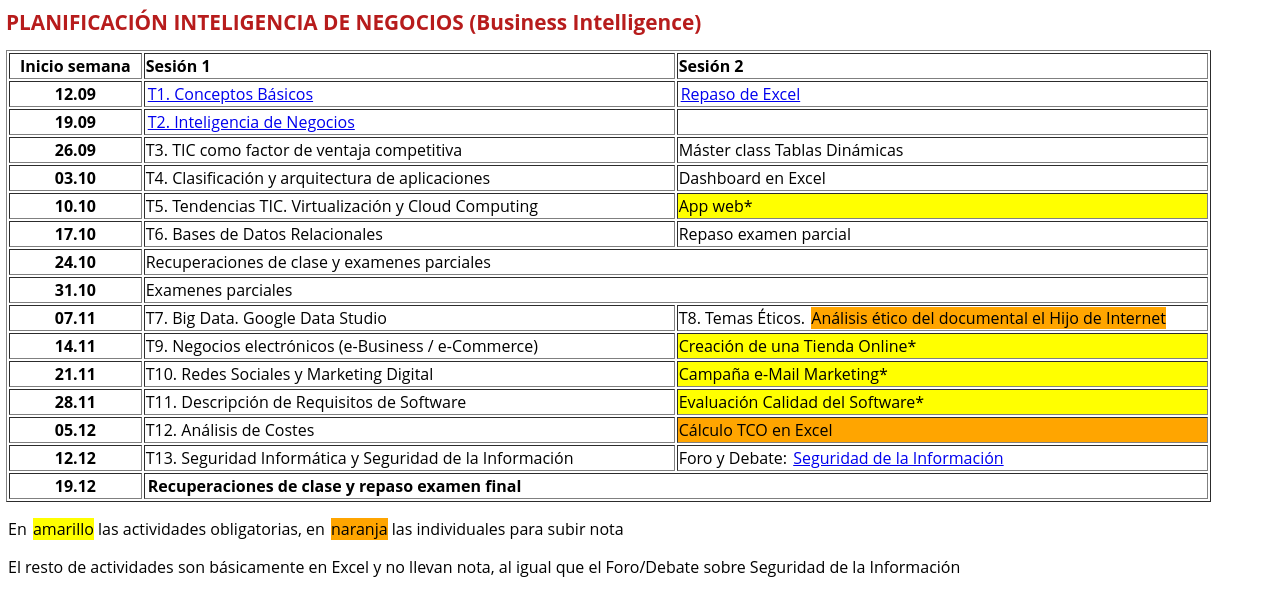
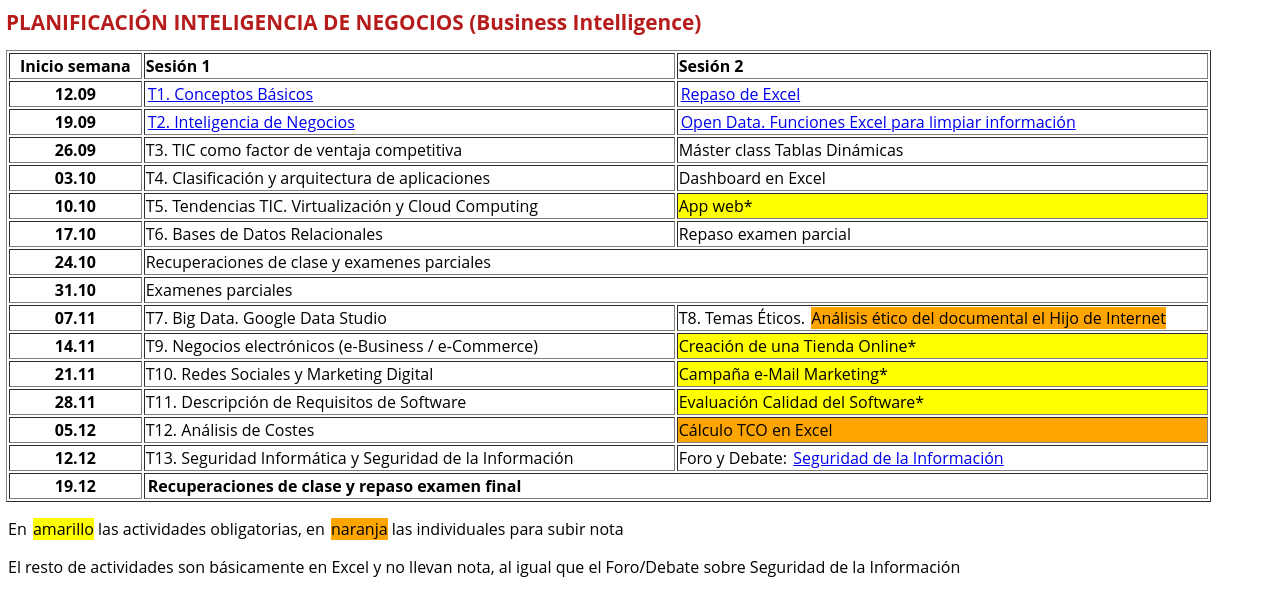
Before and after one commit to ritadelatorre/eae, a plain HTML site: page index.html in a window 1280 px wide. Drawn offline with Linux system fonts and the light colour scheme.

Commit message:
Add files via upload

```diff
--- a/index.html
+++ b/index.html
@@ -29,7 +29,7 @@
 			<tr>
 				<th>19.09</th>
 				<td><a target="_blank" href="./s2s1/">T2. Inteligencia de Negocios</a></td>
-				<td><a target="_blank" href="./s2s2/"Open Data. Funciones Excel para limpiar informaci&oacute;n</a></td>
+				<td><a target="_blank" href="./s2s2/">Open Data. Funciones Excel para limpiar informaci&oacute;n</a></td>
 			</tr>
 			<tr>
 				<th>26.09</th>
```
